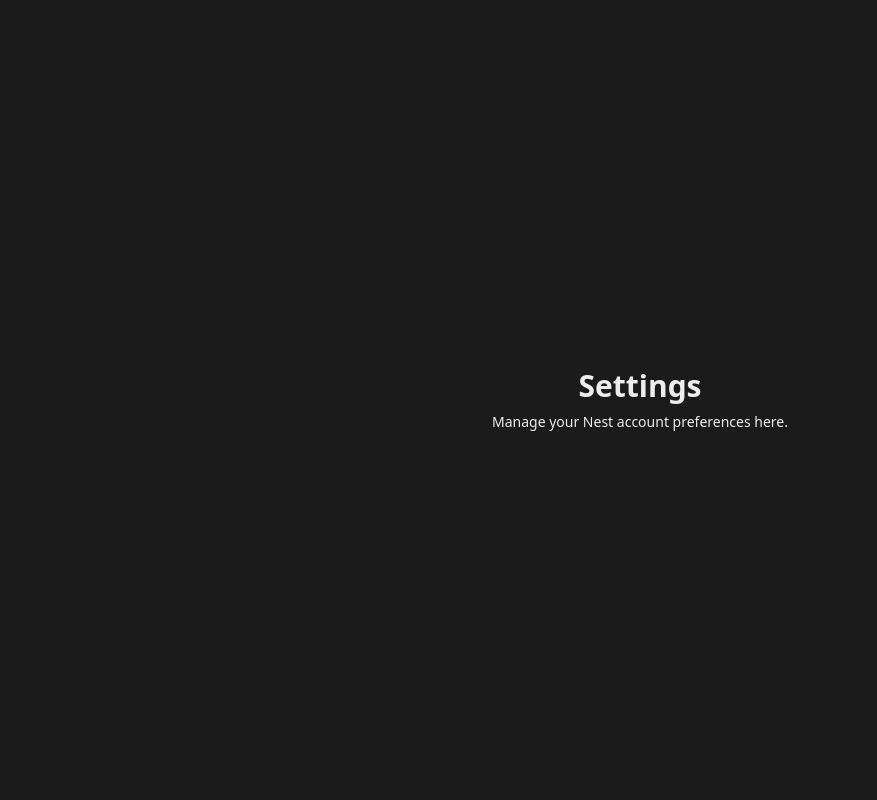
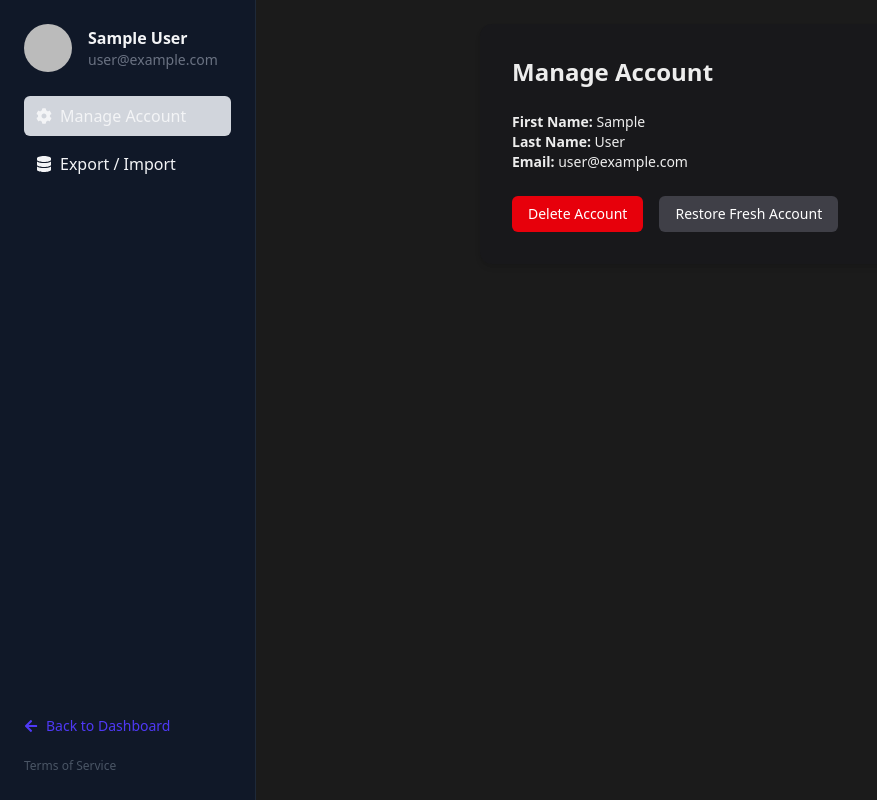
Before and after one commit to tyleroneil72/nest, a Next.js app: page /settings in a window 1280 px wide. Shown: the whole page, without its empty margins (0-877 px from the left). Built offline with nearby package versions, Linux system fonts and the light colour scheme; no server answers; sample sign-in values are in the browser's storage.

Commit message:
feature: create basic settings page

```diff
--- /dev/null
+++ b/src/app/(dashboard)/settings/components/ExportImportData.tsx
@@ -0,0 +1,11 @@
+export default function ExportImportData() {
+  return (
+    <div>
+      <h1 className='mb-6 text-2xl font-semibold'>Export / Import Data</h1>
+      <div className='flex flex-col gap-4'>
+        <button className='rounded bg-indigo-500 px-4 py-2 text-white hover:bg-indigo-600'>Export My Data</button>
+        <button className='rounded bg-gray-200 px-4 py-2 text-black hover:bg-gray-300'>Import Data</button>
+      </div>
+    </div>
+  );
+}
--- /dev/null
+++ b/src/app/(dashboard)/settings/components/ManageAccount.tsx
@@ -0,0 +1,40 @@
+'use client';
+
+import { useSession } from 'next-auth/react';
+
+export default function ManageAccount() {
+  const { data: session } = useSession();
+
+  if (!session) return null;
+
+  const { user } = session;
+
+  return (
+    <div className='mx-auto max-w-xl rounded-xl bg-zinc-900 p-8 shadow-md'>
+      <h2 className='mb-6 text-2xl font-semibold'>Manage Account</h2>
+
+      <div className='mb-6 flex items-center gap-4'>
+        <div>
+          <p className='text-sm'>
+            <span className='font-semibold'>First Name:</span> {user?.name?.split(' ')[0]}
+          </p>
+          <p className='text-sm'>
+            <span className='font-semibold'>Last Name:</span> {user?.name?.split(' ').slice(1).join(' ')}
+          </p>
+          <p className='text-sm'>
+            <span className='font-semibold'>Email:</span> {user?.email}
+          </p>
+        </div>
+      </div>
+
+      <div className='flex gap-4'>
+        <button className='rounded-md bg-red-600 px-4 py-2 text-sm font-medium text-white hover:bg-red-700'>
+          Delete Account
+        </button>
+        <button className='rounded-md bg-zinc-700 px-4 py-2 text-sm font-medium text-white hover:bg-zinc-600'>
+          Restore Fresh Account
+        </button>
+      </div>
+    </div>
+  );
+}
--- /dev/null
+++ b/src/app/(dashboard)/settings/components/SettingsLayoutClient.tsx
@@ -0,0 +1,20 @@
+'use client';
+
+import { useState } from 'react';
+import ExportImportData from './ExportImportData';
+import ManageAccount from './ManageAccount';
+import SideBar from './SideBar';
+
+export default function SettingsLayoutClient() {
+  const [section, setSection] = useState<'manage' | 'export'>('manage');
+
+  return (
+    <div className='flex h-screen'>
+      <SideBar current={section} setSection={setSection} />
+      <main className='flex-1 p-6'>
+        {section === 'manage' && <ManageAccount />}
+        {section === 'export' && <ExportImportData />}
+      </main>
+    </div>
+  );
+}
--- /dev/null
+++ b/src/app/(dashboard)/settings/components/SideBar.tsx
@@ -0,0 +1,67 @@
+'use client';
+
+import { useSession } from 'next-auth/react';
+import Image from 'next/image';
+import Link from 'next/link';
+import { Dispatch, SetStateAction } from 'react';
+import { FaArrowLeft, FaCog, FaDatabase } from 'react-icons/fa';
+
+type Props = {
+  current: 'manage' | 'export';
+  setSection: Dispatch<SetStateAction<'manage' | 'export'>>;
+};
+
+export default function SideBar({ current, setSection }: Props) {
+  const { data: session } = useSession();
+
+  return (
+    <aside className='bg-gray-1900 flex w-64 flex-col justify-between border-r border-gray-800 bg-gray-900 p-6 text-gray-100'>
+      <div>
+        {session?.user?.image && (
+          <div className='mb-6 flex items-center space-x-4'>
+            <Image
+              src={session.user.image}
+              alt='Profile'
+              width={48}
+              height={48}
+              className='rounded-full object-cover'
+            />
+            <div>
+              <p className='font-semibold'>{session.user.name}</p>
+              <p className='text-sm text-gray-500 dark:text-gray-400'>{session.user.email}</p>
+            </div>
+          </div>
+        )}
+        <nav className='space-y-2'>
+          <button
+            onClick={() => setSection('manage')}
+            className={`flex w-full items-center rounded-md px-3 py-2 text-left hover:bg-gray-200 dark:hover:bg-gray-800 ${
+              current === 'manage' ? 'bg-gray-300 dark:bg-gray-700' : ''
+            }`}
+          >
+            <FaCog className='mr-2' />
+            Manage Account
+          </button>
+          <button
+            onClick={() => setSection('export')}
+            className={`flex w-full items-center rounded-md px-3 py-2 text-left hover:bg-gray-200 dark:hover:bg-gray-800 ${
+              current === 'export' ? 'bg-gray-300 dark:bg-gray-700' : ''
+            }`}
+          >
+            <FaDatabase className='mr-2' />
+            Export / Import
+          </button>
+        </nav>
+      </div>
+      <div className='space-y-4'>
+        <Link href='/dashboard' className='flex items-center text-sm text-indigo-600 hover:underline'>
+          <FaArrowLeft className='mr-2' />
+          Back to Dashboard
+        </Link>
+        <Link href='/terms' className='text-xs text-gray-600 hover:underline dark:text-gray-400'>
+          Terms of Service
+        </Link>
+      </div>
+    </aside>
+  );
+}
--- /dev/null
+++ b/src/app/(dashboard)/settings/layout.tsx
@@ -0,0 +1,7 @@
+'use client';
+
+import { SessionProvider } from 'next-auth/react';
+
+export default function DashboardLayout({ children }: { children: React.ReactNode }) {
+  return <SessionProvider>{children}</SessionProvider>;
+}
--- a/src/app/(dashboard)/settings/page.tsx
+++ b/src/app/(dashboard)/settings/page.tsx
@@ -1,18 +1,11 @@
 import { authOptions } from '@/lib/auth';
 import { getServerSession } from 'next-auth';
 import { redirect } from 'next/navigation';
+import SettingsLayoutClient from './components/SettingsLayoutClient';
 
 export default async function SettingsPage() {
   const session = await getServerSession(authOptions);
+  if (!session) redirect('/');
 
-  if (!session) {
-    redirect('/');
-  }
-
-  return (
-    <div className='flex min-h-screen flex-col items-center justify-center p-6'>
-      <h1 className='text-3xl font-semibold'>Settings</h1>
-      <p className='text-muted-foreground mt-2 text-sm'>Manage your Nest account preferences here.</p>
-    </div>
-  );
+  return <SettingsLayoutClient />;
 }
```
